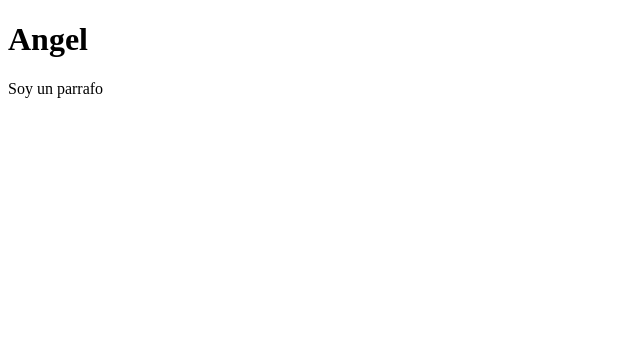
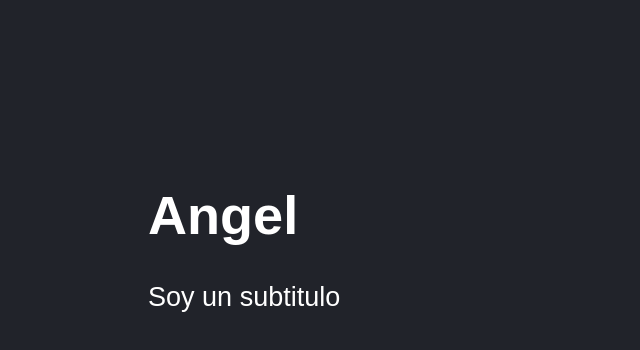
Before and after one commit to Curso-React-Js/03-first-app, a React (Vite) app: page / in a window 1280 px wide. Shown: the top 350 px of the page, without its empty margins (0-640 px from the left). Built offline with nearby package versions, Linux system fonts and the light colour scheme.

Commit message:
Uso de estilos globales

```diff
--- a/src/FirstApp.jsx
+++ b/src/FirstApp.jsx
@@ -9,11 +9,28 @@
 //   );
 // }
 
+// const newMessage = [1,2,3,4,5,6,7,8,9];
+const newMessage = {
+  message: 'Hola Mundo',
+  title: 'Angel'
+};
+
+const getMessage = () => {
+  return 'hola'
+}
+
+const getResult = (a, b) => {
+  return a + b;
+}
+
 export const FirstApp = () => {
+
   return (
     <>
       <h1>Angel</h1>
-      <p>Soy un parrafo</p>
+      {/* <h1>Result: { getResult(1, 3) }</h1> */}
+      {/* <code>{ JSON.stringify( newMessage ) }</code> */}
+      <p>Soy un subtitulo</p>
     </>
   );
 }
--- a/src/main.jsx
+++ b/src/main.jsx
@@ -4,6 +4,8 @@ import ReactDOM from 'react-dom/client'; // Para renderizar
 // Componentes
 // import { HelloWorldApp } from './HelloWorldApp';
 import { FirstApp } from './FirstApp';
+
+import './styles.css';
 
 // Un componente
 // const App = () => {
--- /dev/null
+++ b/src/styles.css
@@ -0,0 +1,8 @@
+html, body {
+  /* font-size: 1.3rem; */
+  background-color: #21232A;
+  color: white;
+  font-family: Arial, Helvetica, sans-serif;
+  font-size: 1.3rem;
+  padding: 70px;
+}
```
